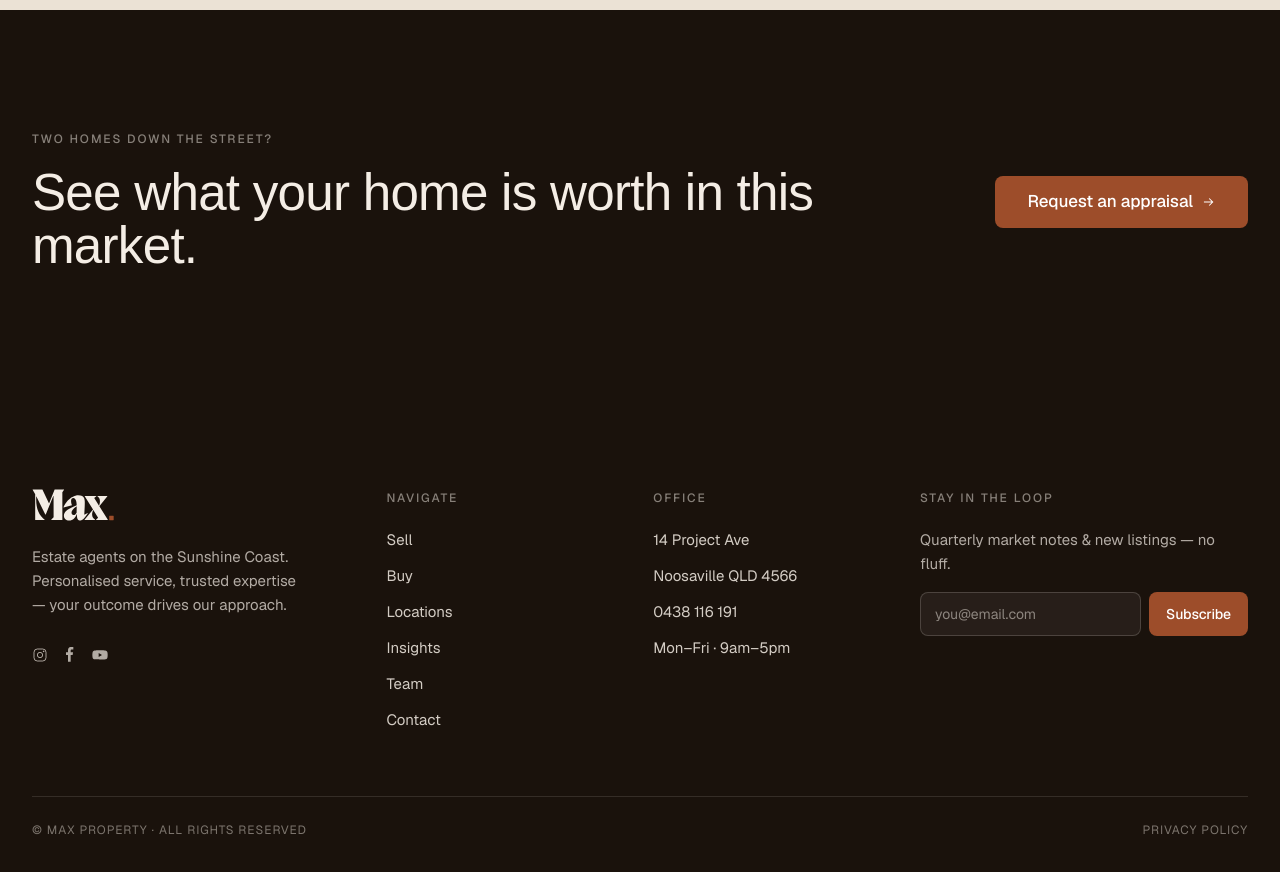
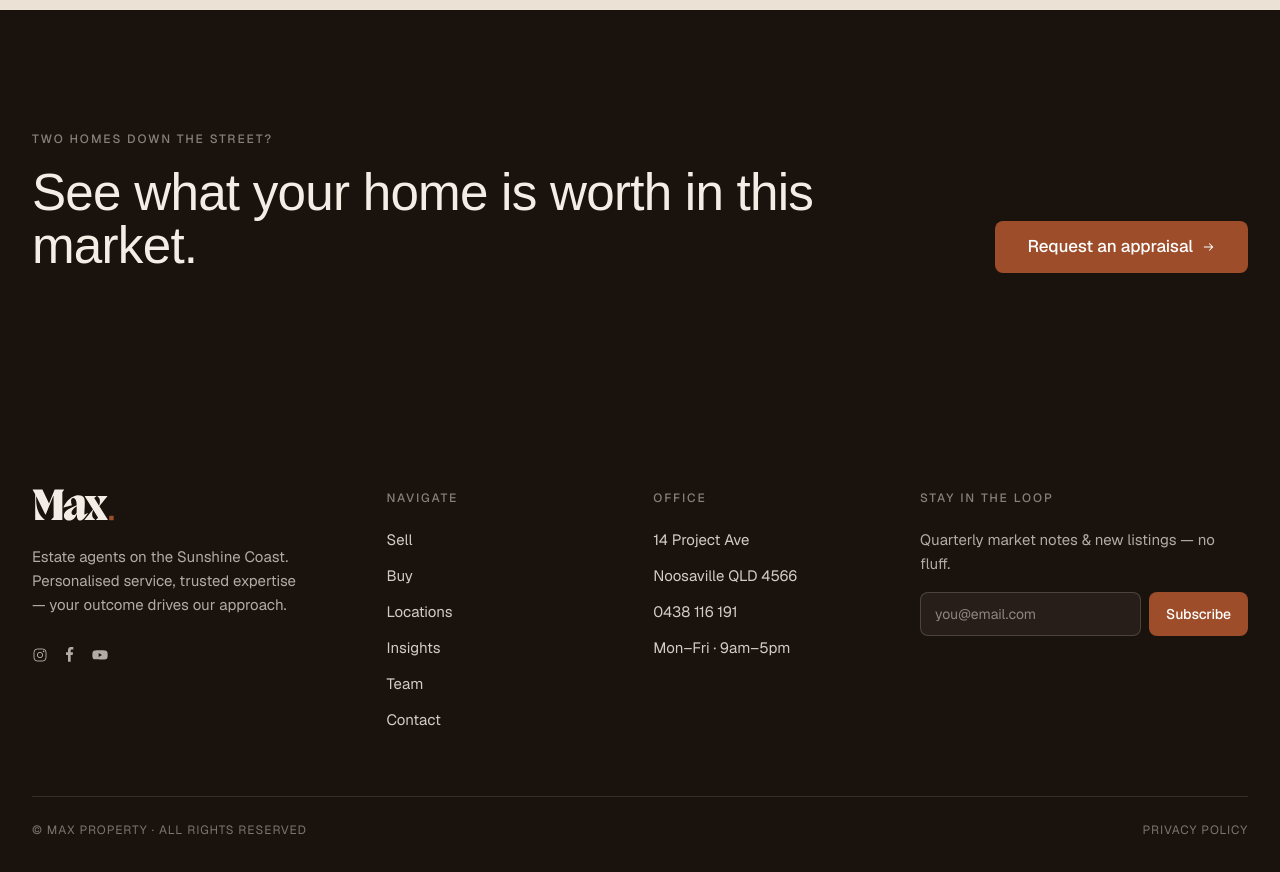
Before and after one commit to andy2me/marketing-site, a Next.js app: page /properties/11-river in a window 1280 px wide. Shown: the part 3840-4712 px from the top of the page. Built offline with nearby package versions, Linux system fonts and the light colour scheme; no server answers; a web font is replaced by a local one.

Commit message:
fix(property): align appraisal CTA button to heading baseline on detail page
Mirrors the buy-page fix (af9c302) for the dark "Two homes down the street?" band at the bottom of every listing detail page. align-items: center -> align-items: end so the button bottom matches the heading bottom.

```diff
--- a/components/property/detail.module.css
+++ b/components/property/detail.module.css
@@ -650,7 +650,7 @@
 .ctaInner {
   display: grid;
   grid-template-columns: 1fr auto;
-  align-items: center;
+  align-items: end;
   gap: 48px;
 }
 .ctaHeading {
```
